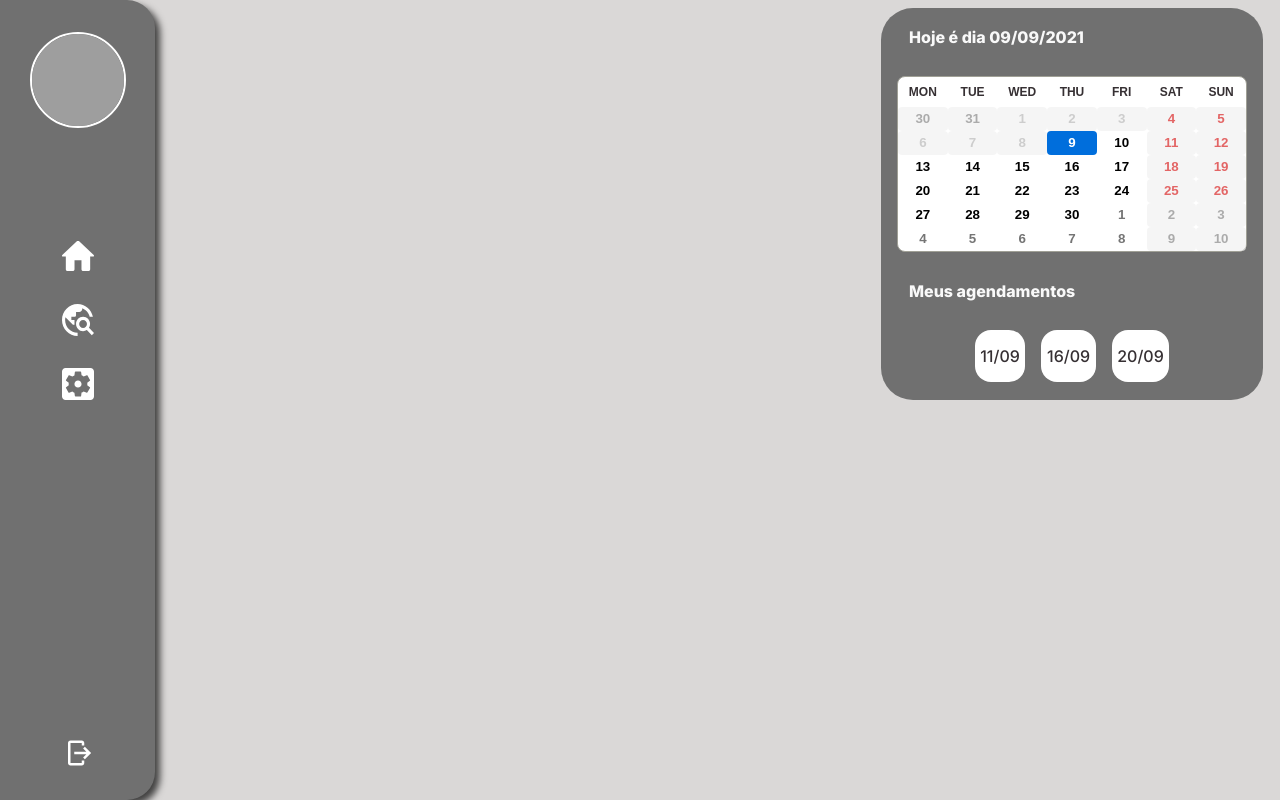
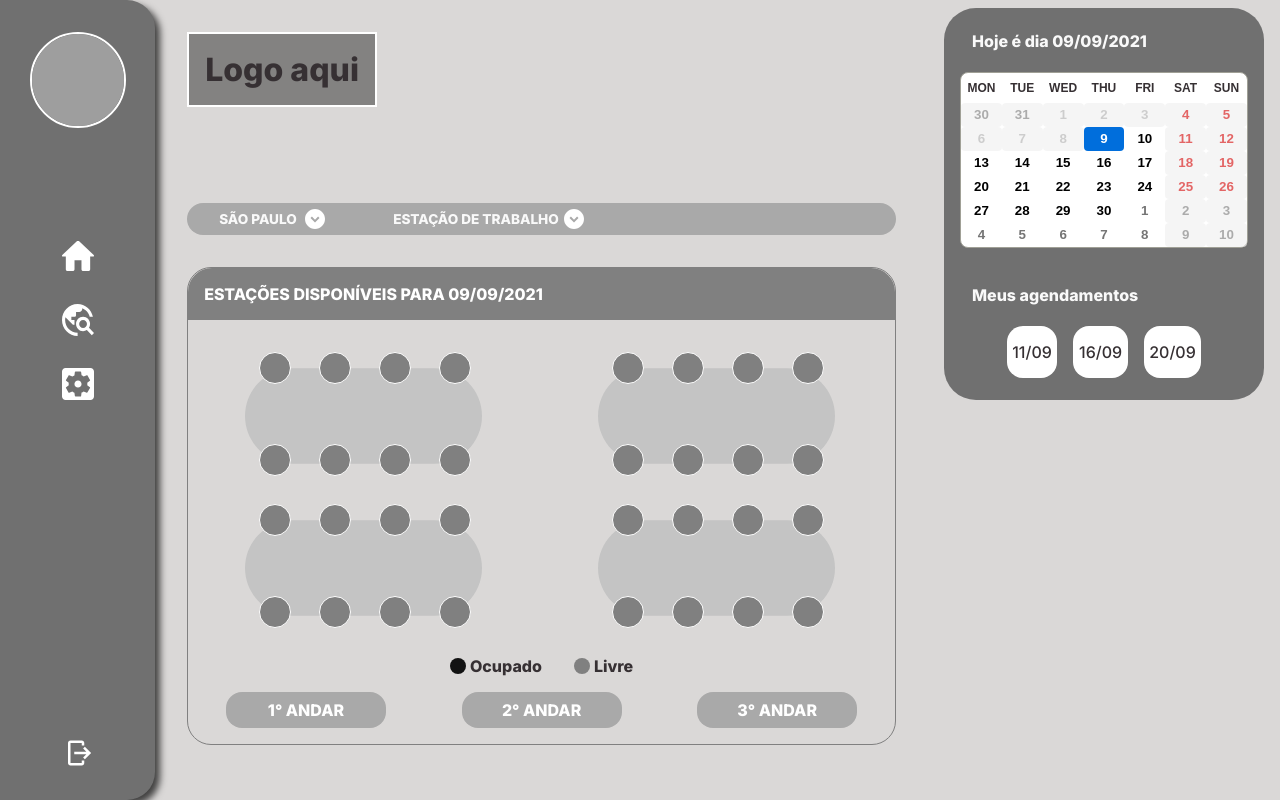
Before and after one commit to gabrlcj/squad4-frontend, a React (Create React App) app: page /dashboard in a window 1280 px wide. Built offline with nearby package versions, Linux system fonts and the light colour scheme; grey boxes are pictures that could not be loaded.

Commit message:
feature: adicionado workstation e main, componente

```diff
--- a/src/components/Calendar/styles.js
+++ b/src/components/Calendar/styles.js
@@ -7,6 +7,7 @@ export const Container = styled.div`
   border-radius: 2rem;
   margin: 0.5rem auto 0;
   padding: 1rem;
+  width: 20rem;
 
   display: flex;
   align-items: center;
@@ -14,7 +15,7 @@ export const Container = styled.div`
   flex-direction: column;
 
   h5 {
-    margin: 0 0 1.5rem 0.75rem;
+    margin: 0 0 0.5rem 0.75rem;
     color: #f9f9f9;
     font-weight: 800;
     font-size: 1rem;
--- a/src/components/Dashboard/index.jsx
+++ b/src/components/Dashboard/index.jsx
@@ -1,10 +1,16 @@
+// import { useEffect } from 'react'
+// import api from '../../api'
 import { Calendario } from '../Calendar/index.jsx'
-// import { Header } from '../Header/index.jsx'
+import { Main } from '../Main/index.jsx'
 import { NavigationBar } from '../NavigationBar/index.jsx'
 import { Container } from './styles.js'
 
 export function Dashboard() {
   const today = new Date()
+
+  // useEffect(() => {
+  //   api.get('/agendamentos').then((response) => console.log(response))
+  // })
 
   function formatDateWithZero(date) {
     if (date <= 9) return '0' + date
@@ -16,9 +22,9 @@ export function Dashboard() {
 
   return (
     <>
-      {/* <Header /> */}
       <Container>
         <NavigationBar />
+        <Main formatDay={formatToday} />
         <Calendario formatDay={formatToday} />
       </Container>
     </>
--- a/src/components/Dashboard/styles.js
+++ b/src/components/Dashboard/styles.js
@@ -3,7 +3,7 @@ import styled from 'styled-components'
 export const Container = styled.main`
   min-height: 100vh;
   display: grid;
-  grid-template-columns: 9.7rem 1fr 26rem;
+  grid-template-columns: 9.7rem 1fr 22rem;
   grid-template-rows: 50vh 50vh;
   grid-template-areas:
     'navbar main calendar'
--- /dev/null
+++ b/src/components/Main/index.jsx
@@ -0,0 +1,51 @@
+import { useState } from 'react'
+import { Container } from './styles'
+import { WorkStation } from '../WorkStation'
+
+export function Main({ formatDay }) {
+  const [filial, setFilial] = useState('São Paulo')
+  const [station, setStation] = useState('Estação de trabalho')
+  console.log(filial)
+  console.log(station)
+
+  return (
+    <Container>
+      <h1>Logo aqui</h1>
+      <div className='selection-bar'>
+        <select name='filial' onChange={(event) => setFilial(event.target.value)}>
+          <option name='filial' value='São Paulo'>
+            SÃO PAULO
+          </option>
+          <option name='filial' value='Santos'>
+            SANTOS
+          </option>
+        </select>
+        <select name='estação' onChange={(event) => setStation(event.target.value)}>
+          <option name='estação' value='Estação de trabalho'>
+            ESTAÇÃO DE TRABALHO
+          </option>
+          <option name='estação' value='Reunião'>
+            REUNIÃO
+          </option>
+        </select>
+      </div>
+      <section>
+        <h2>ESTAÇÕES DISPONÍVEIS PARA {formatDay}</h2>
+        {filial === 'São Paulo' && station === 'Estação de trabalho' ? <WorkStation /> : <h3>Exemplo 2</h3>}
+        <div className='legenda'>
+          <strong>
+            <div className='circle ocupado'></div>Ocupado
+          </strong>
+          <strong>
+            <div className='circle livre'></div>Livre
+          </strong>
+        </div>
+        <div className='buttons-container'>
+          <button>1° ANDAR</button>
+          <button>2° ANDAR</button>
+          <button>3° ANDAR</button>
+        </div>
+      </section>
+    </Container>
+  )
+}
--- /dev/null
+++ b/src/components/Main/styles.js
@@ -0,0 +1,109 @@
+import styled from 'styled-components'
+import SelectArrow from '../../assets/Select-arrow.svg'
+
+export const Container = styled.main`
+  grid-area: main;
+  padding: 2rem;
+
+  h1 {
+    border: 2px solid white;
+    width: fit-content;
+    padding: 1rem;
+    background: rgba(0, 0, 0, 0.4);
+  }
+
+  .selection-bar {
+    margin-top: 6rem;
+    width: 100%;
+    background: #a9a9a9;
+    border-radius: 1rem;
+    padding: 0.25rem;
+
+    display: flex;
+    align-items: center;
+    justify-content: left;
+
+    select {
+      font: 600 0.85rem 'Inter', sans-serif;
+      margin: 0 2.5rem 0 1.5rem;
+      padding: 0.25rem;
+      width: 110px;
+      border: 0;
+      background: transparent;
+      color: #f9f9f9;
+      background: url(${SelectArrow}) no-repeat;
+      background-position: center right;
+
+      -webkit-appearance: none;
+      -moz-appearance: none;
+
+      & + select {
+        width: 195px;
+      }
+
+      option {
+        background: #a9a9a9;
+      }
+    }
+  }
+
+  section {
+    margin-top: 2rem;
+    border: 1px solid grey;
+    border-radius: 1.5rem;
+
+    h2 {
+      font-size: 1rem;
+      padding: 1rem;
+      color: #fff;
+      background: grey;
+      border-radius: 1.5rem 1.5rem 0 0;
+    }
+  }
+
+  .legenda {
+    display: flex;
+    align-items: center;
+    justify-content: center;
+
+    strong {
+      display: flex;
+      align-items: center;
+      flex-direction: row;
+      margin: 0 1rem;
+    }
+
+    .circle.ocupado {
+      height: 1rem;
+      width: 1rem;
+      border-radius: 50%;
+      background: #121212;
+      margin-right: 0.25rem;
+    }
+
+    .circle.livre {
+      height: 1rem;
+      width: 1rem;
+      border-radius: 50%;
+      background: grey;
+      margin-right: 0.25rem;
+    }
+  }
+
+  .buttons-container {
+    display: flex;
+    align-items: center;
+    justify-content: space-around;
+    margin: 1rem 0;
+
+    button {
+      color: white;
+      background: #a9a9a9;
+      border-radius: 1rem;
+      border: 0;
+      width: 10rem;
+      padding: 0.5rem 1rem;
+      font: 800 1rem 'Inter', sans-serif;
+    }
+  }
+`
--- /dev/null
+++ b/src/components/WorkStation/index.jsx
@@ -0,0 +1,73 @@
+import Table from '../../assets/Table.svg'
+import { Container, Station } from './styles'
+
+export function WorkStation() {
+  return (
+    <Container>
+      <div className='content'>
+        <Station>
+          <div className='chairs'>
+            <div className='circle up'></div>
+            <div className='circle up'></div>
+            <div className='circle up'></div>
+            <div className='circle up'></div>
+          </div>
+          <img src={Table} alt='Mesa de trabalho' />
+          <div className='chairs'>
+            <div className='circle down'></div>
+            <div className='circle down'></div>
+            <div className='circle down'></div>
+            <div className='circle down'></div>
+          </div>
+        </Station>
+        <Station>
+          <div className='chairs'>
+            <div className='circle up'></div>
+            <div className='circle up'></div>
+            <div className='circle up'></div>
+            <div className='circle up'></div>
+          </div>
+          <img src={Table} alt='Mesa de trabalho' />
+          <div className='chairs'>
+            <div className='circle down'></div>
+            <div className='circle down'></div>
+            <div className='circle down'></div>
+            <div className='circle down'></div>
+          </div>
+        </Station>
+      </div>
+      <div className='content'>
+        <Station>
+          <div className='chairs'>
+            <div className='circle up'></div>
+            <div className='circle up'></div>
+            <div className='circle up'></div>
+            <div className='circle up'></div>
+          </div>
+          <img src={Table} alt='Mesa de trabalho' />
+          <div className='chairs'>
+            <div className='circle down'></div>
+            <div className='circle down'></div>
+            <div className='circle down'></div>
+            <div className='circle down'></div>
+          </div>
+        </Station>
+        <Station>
+          <div className='chairs'>
+            <div className='circle up'></div>
+            <div className='circle up'></div>
+            <div className='circle up'></div>
+            <div className='circle up'></div>
+          </div>
+          <img src={Table} alt='Mesa de trabalho' />
+          <div className='chairs'>
+            <div className='circle down'></div>
+            <div className='circle down'></div>
+            <div className='circle down'></div>
+            <div className='circle down'></div>
+          </div>
+        </Station>
+      </div>
+    </Container>
+  )
+}
--- /dev/null
+++ b/src/components/WorkStation/styles.js
@@ -0,0 +1,39 @@
+import styled from 'styled-components'
+
+export const Container = styled.div`
+  display: flex;
+  align-items: center;
+  justify-content: space-around;
+`
+
+export const Station = styled.div`
+  margin: 2rem 0;
+
+  .chairs {
+    display: flex;
+    align-items: center;
+    justify-content: space-around;
+    width: 15rem;
+    margin-bottom: -1rem;
+    z-index: 100;
+    position: relative;
+
+    .circle.up {
+      background: grey;
+      border-radius: 50%;
+      border: 1px solid white;
+      height: 2rem;
+      width: 2rem;
+    }
+
+    .circle.down {
+      background: grey;
+      border-radius: 50%;
+      border: 1px solid white;
+      height: 2rem;
+      width: 2rem;
+      margin-top: -1.5rem;
+      margin-bottom: 0.75rem;
+    }
+  }
+`
```
